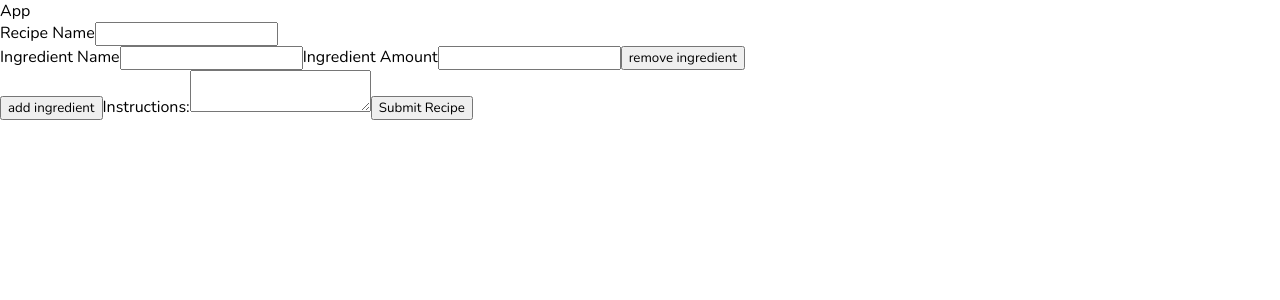
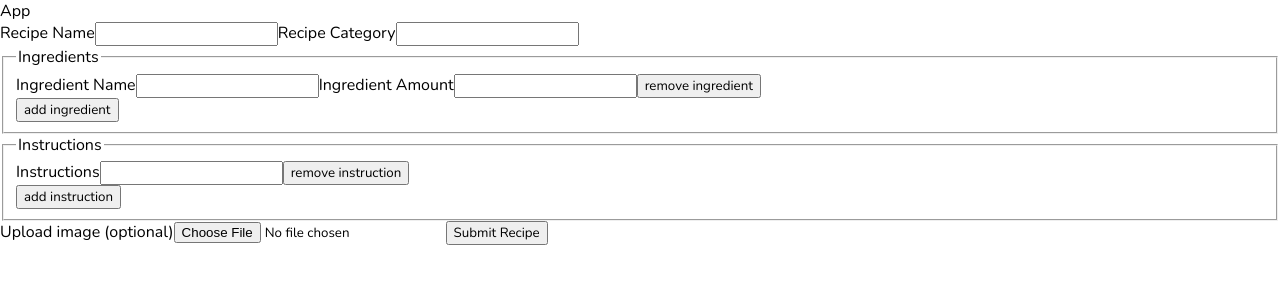
Before and after one commit to pizzapup/mazanowski-recipe-book, a React (Create React App) app: page / in a window 1280 px wide. Shown: the top 300 px of the page. Built offline with nearby package versions, Linux system fonts and the light colour scheme.

Commit message:
save before consolidating

```diff
--- a/src/NewRecipeForm.jsx
+++ b/src/NewRecipeForm.jsx
@@ -1,15 +1,17 @@
 import React, { useState, useEffect } from "react";
-import { db } from "./firebase/firebase-config";
+import { db, storage } from "./firebase/firebase-config";
 import { collection, addDoc, getDocs } from "firebase/firestore";
-
+import { ref, uploadBytesResumable, getDownloadURL } from "firebase/storage";
 function NewRecipeForm() {
-  /* defining our state variables */
-
+  const [file, setFile] = useState("");
+  const [recipeImg, setRecipeImg] = useState("");
   const [recipeName, setRecipeName] = useState("");
+  const [recipeCategory, setRecipeCategory] = useState("");
   const [ingredients, setIngredients] = useState([
     {
       name: "",
       amount: "",
+      unit: "",
     },
   ]);
   const [instructions, setInstructions] = useState([
@@ -17,129 +19,110 @@ function NewRecipeForm() {
       text: "",
     },
   ]);
-  const initialValues = {
-    title: recipeName,
-    ingredients: ingredients,
-    instructions: instructions,
-  };
-  const [values, setValues] = useState(initialValues);
-  // event handlers
-  function handleRecipeNameChange(event) {
-    let newName = event.target.value;
-    setRecipeName(newName);
+  function handleImageChange(e) {
+    setFile(e.target.files[0]);
   }
-  function handleRecipeInstructionChange(event) {
-    let instruction = event.target.value;
-    setInstructions(instruction);
+  function handleUpload() {
+    const storageRef = ref(storage, `/recipe-imgs/${file.name}`);
+    const uploadTask = uploadBytesResumable(storageRef, file);
+    uploadTask.on(
+      "state_changed",
+      (snapshot) => {},
+      (err) => console.log(err),
+      () => {
+        getDownloadURL(uploadTask.snapshot.ref).then((url) => {
+          console.log(url);
+          setRecipeImg(url);
+        });
+        !file &&
+          setRecipeImg(
+            "gs://recipe-book-d5784.appspot.com/files/food-img-placeholder.jpg"
+          );
       }
-  const handleInputChange = (e) => {
-    const { name, value } = e.target;
-    setValues({ ...values, [name]: value });
-  };
-  /*
-   * For the ingredients and instructions, we want the event handlers to generate new arrays,
-   * NOT modify the existing ones
-   */
-  function handleIngredientChange(event) {
-    //grab the index and the input type
-    let idx = parseInt(event.target.id.split("-")[2]);
-    let inputType = event.target.id.split("-")[1];
-
+    );
+  }
+  function handleRecipeNameChange(e) {
+    setRecipeName(e.target.value);
+  }
+  function handleRecipeCatChange(e) {
+    setRecipeCategory(e.target.value);
+  }
+  function handleIngredientChange(e) {
+    let idx = parseInt(e.target.id.split("-")[2]);
+    let inputType = e.target.id.split("-")[1];
+    // const newIngredients = ingredients.map((ingredient, index) => {
+    //   if (idx !== index) {
+    //     return ingredient;
+    //   }
+    //   return { ...ingredient, [inputType]: e.target.value };
+    // });
+    // setIngredients(newIngredients);
     if (inputType === "name") {
-      // we only want to modify one element, easiest way to do this is to use map to generate a new array
-      // the new array will be the same with the one element modified as needed
       const newIngredients = ingredients.map((ingredient, index) => {
-        // check if we are at the index that we want
         if (idx !== index) {
-          // if it's not the element we want to change we just return the element
           return ingredient;
         }
-        // if we have the element that needs to be modified, we return the modified element
-        // using object destructuring we just return the original object, with the name field modified
-        return { ...ingredient, name: event.target.value };
+        return { ...ingredient, name: e.target.value };
       });
-
-      // be sure to actually update the React state variable so it re-renders
       setIngredients(newIngredients);
     } else if (inputType === "amt") {
       const newIngredients = ingredients.map((ingredient, index) => {
         if (idx !== index) {
           return ingredient;
         }
-        return { ...ingredient, amount: event.target.value };
+        return { ...ingredient, amount: e.target.value };
       });
       setIngredients(newIngredients);
     }
   }
 
-  function handleIngredientRemove(event) {
-    /*
-     * To remove an element, we just use the array.filter function to genereate a new array without the
-     * element being deleted
-     */
-    console.log(event.target.id);
-    let idx = parseInt(event.target.id.split("-")[2]);
+  function handleIngredientRemove(e) {
+    console.log(e.target.id);
+    let idx = parseInt(e.target.id.split("-")[2]);
     console.log("Removing ingredient " + idx);
     let newIngredients = ingredients.filter(
       (ingredient, index) => idx !== index
     );
     setIngredients(newIngredients);
   }
-
-  function handleIngredientAdd(event) {
-    /*
-     * Same concept as the above methods, concat returns a new array. In this case we get a new array with an
-     * element containing an empty string in both fields at the end of it
-     */
+  function handleIngredientAdd(e) {
     let newIngredients = ingredients.concat({ name: "", amount: "" });
     setIngredients(newIngredients);
   }
+  function handleInstructionChange(e) {
+    let idx = parseInt(e.target.id.split("-")[1]);
+    const newInstructions = instructions.map((instruction, index) => {
+      if (idx !== index) {
+        return instruction;
+      }
+      return { ...instruction, text: e.target.value };
+    });
+    setInstructions(newInstructions);
+  }
+  function handleInstructionRemove(e) {
+    console.log(e.target.id);
+    let idx = parseInt(e.target.id.split("-")[2]);
+    console.log("Removing instruction " + idx);
+    let newinstructions = instructions.filter(
+      (instruction, index) => idx !== index
+    );
+    setInstructions(newinstructions);
+  }
+  function handleInstructionAdd(e) {
+    let newInstructions = instructions.concat({ text: "" });
+    setInstructions(newInstructions);
+  }
 
-  //   /*
-  //    * Instruction functions are mostly the same as the ingredient functions
-  //    * Only changes here are the object property names
-  //    */
-  //   function handleInstructionChange(event) {
-  //     let idx = parseInt(event.target.id.split("-")[1]);
-
-  //     const newInstructions = instructions.map((instruction, index) => {
-  //       if (idx !== index) {
-  //         return instruction;
-  //       }
-  //       return { ...instruction, text: event.target.value };
-  //     });
-
-  //     setInstructions(newInstructions);
-  //   }
-
-  //   function handleInstructionRemove(event) {
-  //     console.log(event.target.id);
-  //     let idx = parseInt(event.target.id.split("-")[2]);
-  //     console.log("Removing instruction " + idx);
-  //     let newinstructions = instructions.filter(
-  //       (instruction, index) => idx !== index
-  //     );
-  //     setInstructions(newinstructions);
-  //   }
-
-  //   function handleInstructionAdd(event) {
-  //     let newInstructions = instructions.concat({ text: "" });
-  //     setInstructions(newInstructions);
-  //   }
-  //   /*
-  //    * End of Instruction Functions
-  //    */
-
-  /*
-   * When the form is submitted, we want to make a POST call to our API to add the recipe
-   * to our Database
-   */
-  //   function handleSubmit(event) {
-  //     // prevent the default form submit action
-  //     event.preventDefault();
-  //   }
-  const addRecipe = async (e) => {
+  const submitRecipe = async (e) => {
     e.preventDefault();
+    handleUpload();
+    const values = {
+      name: recipeName,
+      category: recipeCategory,
+      ingredients: ingredients,
+      instructions: instructions,
+      img: recipeImg,
+    };
     try {
       const docRef = await addDoc(collection(db, "recipes"), values);
       console.log("Document written with ID: ", docRef.id);
@@ -149,17 +132,27 @@ function NewRecipeForm() {
   };
   return (
     <>
-      <form onSubmit={addRecipe}>
+      <form onSubmit={submitRecipe}>
         <label>
           Recipe Name
           <input
             type="text"
             name="recipe-name"
-            value={values.name}
+            value={recipeName}
             onChange={handleRecipeNameChange}
           />
         </label>
-
+        <label>
+          Recipe Category
+          <input
+            type="text"
+            name="recipe-category"
+            value={recipeCategory}
+            onChange={handleRecipeCatChange}
+          />
+        </label>
+        <fieldset>
+          <legend>Ingredients</legend>
           {ingredients.map((ing, idx) => {
             return (
               <div key={idx}>
@@ -194,7 +187,6 @@ function NewRecipeForm() {
               </div>
             );
           })}
-
           <button
             color="primary"
             type="button"
@@ -202,15 +194,11 @@ function NewRecipeForm() {
           >
             add ingredient
           </button>
-        <label>
-          Instructions:
-          <textarea
-            name="instructions"
-            values={values.instructions}
-            onChange={handleRecipeInstructionChange}
-          />
-        </label>
-        {/* {instructions.map((instr, idx) => {
+        </fieldset>
+
+        <fieldset>
+          <legend>Instructions</legend>
+          {instructions.map((instr, idx) => {
             return (
               <div key={idx}>
                 <label>
@@ -219,7 +207,6 @@ function NewRecipeForm() {
                     type="text"
                     id={"instr-" + idx}
                     name={"instr-" + idx}
-                  multiline
                     value={instr.text}
                     onChange={handleInstructionChange}
                   />
@@ -242,10 +229,21 @@ function NewRecipeForm() {
             onClick={handleInstructionAdd}
           >
             add instruction
-        </button> */}
-
+          </button>
+        </fieldset>
+        <label>
+          Upload image (optional)
+          <input
+            type="file"
+            accept="/image/*"
+            onChange={handleImageChange}
+          />
+        </label>
         <button type="submit">Submit Recipe</button>
       </form>
+      <div>
+        <div></div>
+      </div>
     </>
   );
 }
--- a/src/firebase/firebase-config.js
+++ b/src/firebase/firebase-config.js
@@ -2,6 +2,7 @@
 import { initializeApp } from "firebase/app";
 import { getAnalytics } from "firebase/analytics";
 import { getFirestore } from "firebase/firestore";
+import { getStorage } from "firebase/storage";
 // TODO: Add SDKs for Firebase products that you want to use
 // https://firebase.google.com/docs/web/setup#available-libraries
 
@@ -19,6 +20,5 @@ const firebaseConfig = {
 // Initialize Firebase
 export const app = initializeApp(firebaseConfig);
 export const analytics = getAnalytics(app);
-
-// Initialize Cloud Firestore and get a reference to the service
+export const storage = getStorage(app);
 export const db = getFirestore(app);
```
Lines whose indentation alone changed are shown as unchanged.
